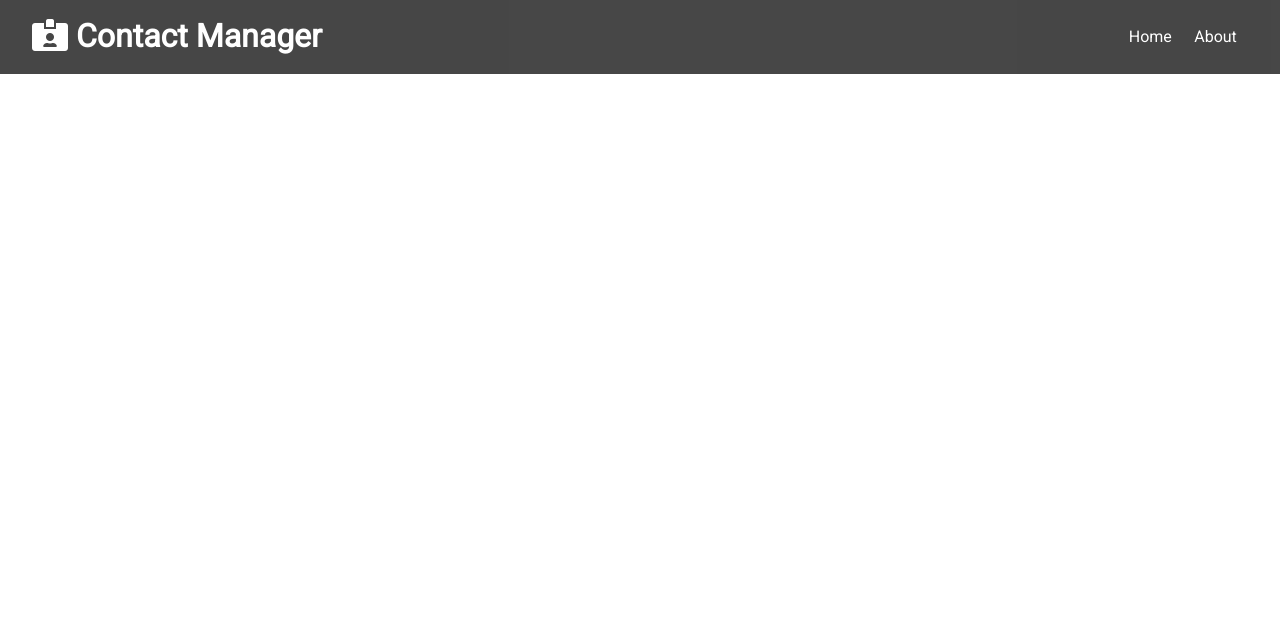
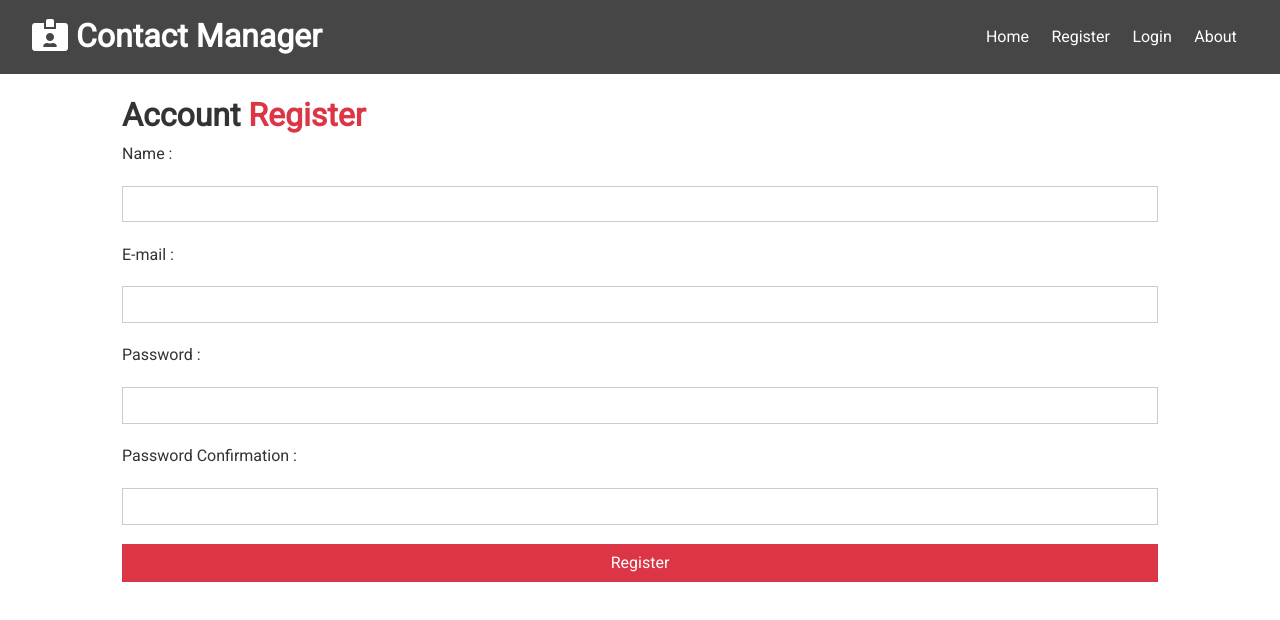
Before and after one commit to MohamedMardhi/contactmanager, a React (Create React App) app in the folder front/: page /register in a window 1280 px wide. Shown: the top 620 px of the page. Built offline with nearby package versions, Linux system fonts and the light colour scheme.

Commit message:
login and register cmp done

```diff
--- a/front/src/App.js
+++ b/front/src/App.js
@@ -3,6 +3,8 @@
 import Navbar from './components/layout/Navbar';
 import Home from './components/pages/Home';
 import About from './components/pages/About';
+import Register from './components/auth/Register';
+import Login from './components/auth/Login';
 import ContactState from './context/contact/ContactState';
 import AuthState from './context/auth/AuthState';
 import './App.css';
@@ -18,6 +20,8 @@
                   <Switch>
                     <Route exact path="/" component={Home} />
                     <Route exact path="/about" component={About} />
+                    <Route exact path="/register" component={Register} />
+                    <Route exact path="/login" component={Login} />
                   </Switch>
                 </div>
               </Fragment>
--- a/front/src/components/auth/Login.js
+++ b/front/src/components/auth/Login.js
@@ -0,0 +1,39 @@
+import React, {useState} from 'react'
+
+ const Login = () => {
+     const [user, setUser] = useState({
+        email:'',
+        password:''
+     })
+
+     const {email, password} = user;
+
+     const onChange = e => setUser({...user, [e.target.name] : e.target.value});
+
+     const onSubmit = e => {
+         e.preventDefault();
+        console.log('LOGIN');
+     }
+
+    return (
+        <div className='form-container'>
+            <h1>
+                Account <span className='text-primary'>LOGIN</span>
+            </h1>
+            <form onSubmit={onSubmit}>
+
+                <div className='form-group'>
+                    <label htmlFor="email">E-mail :</label>
+                    <input type="email" name="email" value={email} onChange={onChange}/>
+                </div>
+                <div className='form-group'>
+                    <label htmlFor="password">Password :</label>
+                    <input type="password" name="password" value={password} onChange={onChange}/>
+                </div>
+                <input type='submit' value="Login" className="btn btn-primary btn-block"/>
+            </form>
+        </div>
+    )
+}
+
+export default Login;
--- a/front/src/components/auth/Register.js
+++ b/front/src/components/auth/Register.js
@@ -7,10 +7,40 @@
         password:'',
         passwordConfirmation:''
      })
+
      const {name, email, password, passwordConfirmation} = user;
+
+     const onChange = e => setUser({...user, [e.target.name] : e.target.value});
+
+     const onSubmit = e => {
+         e.preventDefault();
+        console.log('REGISTER');
+     }
+
     return (
-        <div>
-
+        <div className='form-container'>
+            <h1>
+                Account <span className='text-primary'>Register</span>
+            </h1>
+            <form onSubmit={onSubmit}>
+                <div className='form-group'>
+                    <label htmlFor="name">Name :</label>
+                    <input type="text" name="name" value={name} onChange={onChange}/>
+                </div>
+                <div className='form-group'>
+                    <label htmlFor="email">E-mail :</label>
+                    <input type="email" name="email" value={email} onChange={onChange}/>
+                </div>
+                <div className='form-group'>
+                    <label htmlFor="password">Password :</label>
+                    <input type="password" name="password" value={password} onChange={onChange}/>
+                </div>
+                <div className='form-group'>
+                    <label htmlFor="passwordConfirmation">Password Confirmation :</label>
+                    <input type="password" name="passwordConfirmation" value={passwordConfirmation} onChange={onChange}/>
+                </div>
+                <input type='submit' value="Register" className="btn btn-primary btn-block"/>
+            </form>
         </div>
     )
 }
--- a/front/src/components/layout/Navbar.js
+++ b/front/src/components/layout/Navbar.js
@@ -10,6 +10,12 @@
             <ul>
                 <li>
                     <Link to="/">Home</Link>
+                </li>
+                <li>
+                    <Link to="/register">Register</Link>
+                </li>
+                <li>
+                    <Link to="/login">Login</Link>
                 </li>
                 <li>
                     <Link to="/about">About</Link>
```
